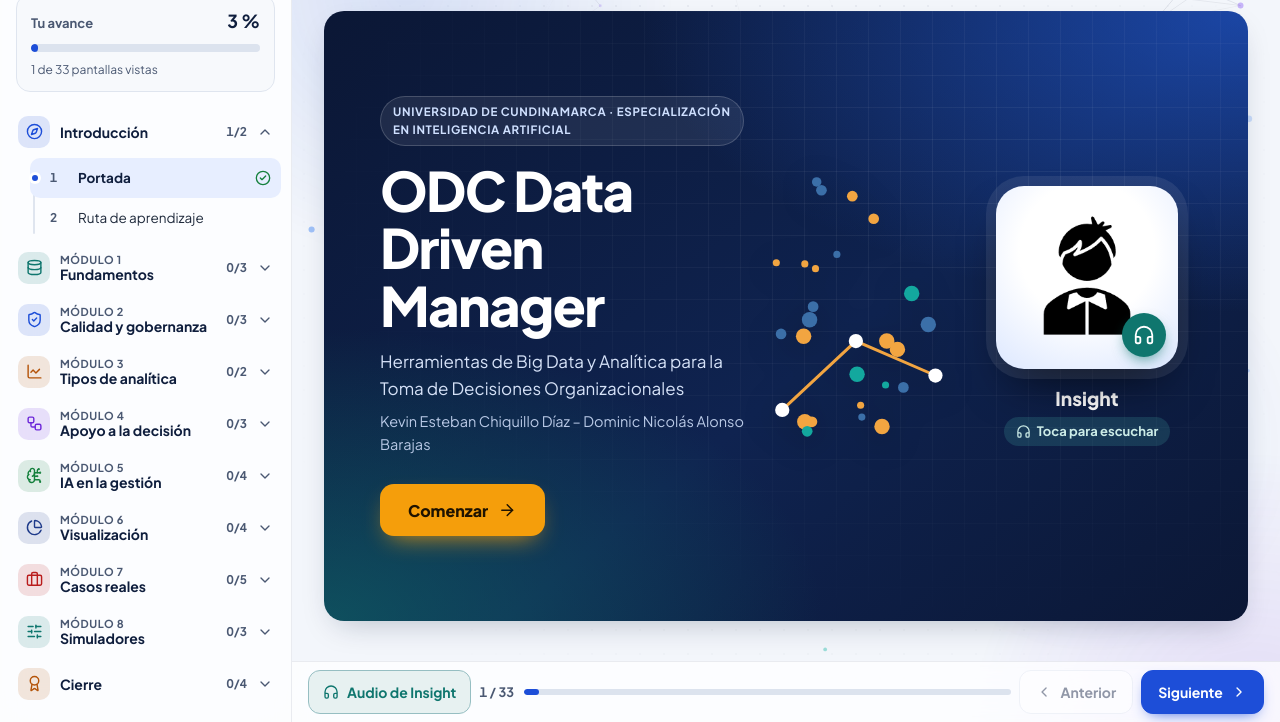
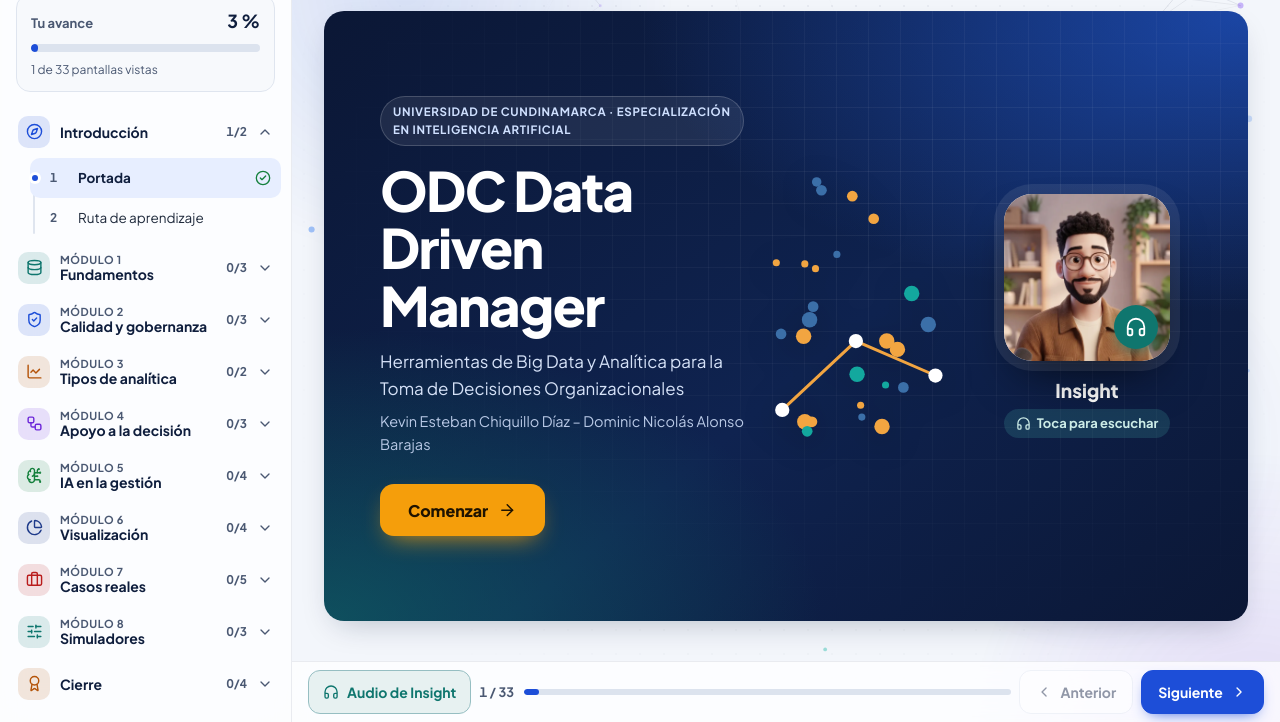
Before and after one commit to Kevinn-19/DataDriven-ODC, a plain HTML site: page scorm/index.html in a window 1280 px wide. Shown: the part 78-800 px from the top of the page. Drawn offline with Linux system fonts and the light colour scheme.

Commit message:
Nuevo avatar de Insight
Reemplaza el ícono anterior por el retrato de Insight (assets/insight.webp,
720 × 838, 48 KB). La imagen ahora llena cada marco (object-fit: cover)
encuadrada en la cara, así funciona en la tarjeta cuadrada, el panel
panorámico, la portada y la versión compacta junto al título. El botón de
audio queda por encima del retrato.

Co-Authored-By: Claude Opus 5.5 <noreply@anthropic.com>

```diff
--- a/scorm/css/styles.css
+++ b/scorm/css/styles.css
@@ -671,13 +671,16 @@ img, svg { max-width: 100%; }
   box-shadow: 0 0 0 6px color-mix(in srgb, var(--accent) 14%, transparent), var(--shadow);
   transition: box-shadow .25s, transform .25s var(--ease);
 }
-.insight-media img { display: block; width: auto; height: auto; max-width: min(88%, 236px); max-height: 88%; object-fit: contain; }
-.insight-media video { display: block; width: 100%; height: 100%; object-fit: cover; background: #0B1735; }
+/* El retrato llena el marco; se encuadra en la cara para que funcione en marcos cuadrados, panorámicos y pequeños */
+.insight-media img, .insight-media video { position: absolute; inset: 0; display: block; width: 100%; height: 100%; object-fit: cover; }
+.insight-media img { object-position: 50% 32%; }
+.insight-media video { background: #0B1735; }
 button.insight-media::before, button.insight-media::after { /* botón de reproducir superpuesto */
   content: "";
   position: absolute;
   right: 12px;
   bottom: 12px;
+  z-index: 1; /* encima del retrato */
   width: 44px;
   height: 44px;
   border-radius: 50%;
@@ -1911,6 +1914,7 @@ details.support li { margin-bottom: 6px; }
 .insight-stage .insight-media::before { /* anillos que laten mientras Insight habla */
   content: "";
   position: absolute;
+  z-index: 1;
   inset: 0;
   border-radius: inherit;
   box-shadow: inset 0 0 0 0 color-mix(in srgb, var(--teal) 50%, transparent);
--- a/scorm/imsmanifest.xml
+++ b/scorm/imsmanifest.xml
@@ -24,7 +24,7 @@
       <file href="css/styles.css"/>
       <file href="js/scorm.js"/>
       <file href="js/app.js"/>
-      <file href="assets/insight.png"/>
+      <file href="assets/insight.webp"/>
       <file href="assets/LICENSE-lucide.txt"/>
       <file href="fonts/plus-jakarta-sans-latin-wght-normal.woff2"/>
       <file href="fonts/plus-jakarta-sans-latin-ext-wght-normal.woff2"/>
--- a/scorm/index.html
+++ b/scorm/index.html
@@ -199,7 +199,7 @@
             <g fill="#fff"><circle cx="12" cy="197" r="6"/><circle cx="74" cy="139" r="6"/><circle cx="141" cy="168" r="6"/></g>
           </svg>
         </div>
-        <div class="avatar"><button data-insight aria-label="Escuchar a Insight"><img src="assets/insight.png" alt="Insight, guía virtual"></button><span>Insight</span><small>Toca para escuchar</small></div>
+        <div class="avatar"><button data-insight aria-label="Escuchar a Insight"><img src="assets/insight.webp" alt="Insight, guía virtual"></button><span>Insight</span><small>Toca para escuchar</small></div>
       </div>
       <div class="audio" hidden>
         <p>Buen día, espero te encuentres muy bien. Soy Insight, tu acompañante digital. Bienvenido al campus de Data Driven Manager.</p>
@@ -241,7 +241,7 @@
             <div class="card c-green" style="grid-area:val"><span class="ico"><svg class="i" aria-hidden="true"><use href="#i-gem"/></svg></span><h3>Valor</h3><p class="ex">qué tanto sirven para decidir mejor.</p></div>
           </div>
         </div>
-        <div class="avatar"><button data-insight aria-label="Escuchar a Insight"><img src="assets/insight.png" alt=""></button><span>Insight</span><small>Toca para escuchar</small></div>
+        <div class="avatar"><button data-insight aria-label="Escuchar a Insight"><img src="assets/insight.webp" alt=""></button><span>Insight</span><small>Toca para escuchar</small></div>
       </div>
       <div class="audio" hidden>
         <p>Big Data no es solo mucha información: surge de la combinación de las 5 V (Fakhfakh &amp; Mezghani, 2025; Yu et al., 2022).</p>
@@ -264,7 +264,7 @@
             <div class="pyr-row"><div class="pyr-bar" style="background:var(--teal);width:100%"><span class="bar-title"><svg class="i" aria-hidden="true"><use href="#i-binary"/></svg>Dato</span><small>hecho sin contexto</small></div><div class="pyr-ex">12 unidades vendidas</div></div>
           </div>
         </div>
-        <div class="avatar"><button data-insight aria-label="Escuchar a Insight"><img src="assets/insight.png" alt=""></button><span>Insight</span><small>Toca para escuchar</small></div>
+        <div class="avatar"><button data-insight aria-label="Escuchar a Insight"><img src="assets/insight.webp" alt=""></button><span>Insight</span><small>Toca para escuchar</small></div>
       </div>
       <div class="audio" hidden>
         <p>La analítica de negocios se basa en utilizar datos para tomar decisiones (Davenport &amp; Harris, 2007). Este proceso comienza con la recolección de información, que puede ser interna o externa.</p>
@@ -320,7 +320,7 @@
           </div>
           <p class="source">Fakhfakh &amp; Mezghani, 2025; Gökalp et al., 2022; Yu et al., 2022.</p>
         </div>
-        <div class="avatar"><button data-insight aria-label="Escuchar a Insight"><img src="assets/insight.png" alt=""></button><span>Insight</span><small>Toca para escuchar</small></div>
+        <div class="avatar"><button data-insight aria-label="Escuchar a Insight"><img src="assets/insight.webp" alt=""></button><span>Insight</span><small>Toca para escuchar</small></div>
       </div>
       <div class="audio" hidden>
         <p>La calidad de los datos es importante para tomar buenas decisiones en una organización, ya que los resultados del análisis dependen de la calidad de la información. Para evaluarla se usan seis características.</p>
@@ -340,7 +340,7 @@
           <div class="card c-blue"><span class="ico"><svg class="i" aria-hidden="true"><use href="#i-scroll-text"/></svg></span><span class="num">2</span><h3>Decreto 1377 de 2013</h3><p>Desarrolla el derecho de las personas a conocer, actualizar, validar y eliminar la información recogida sobre ellas en las bases de datos</p><p class="ex"><a href="https://www.funcionpublica.gov.co/eva/gestornormativo/norma.php?i=53646" target="_blank" rel="noopener">Ver norma<svg class="i" aria-hidden="true"><use href="#i-external-link"/></svg></a></p></div>
           <div class="card c-orange"><span class="ico"><svg class="i" aria-hidden="true"><use href="#i-shield-check"/></svg></span><span class="num">3</span><h3>Principio de responsabilidad demostrada (SIC)</h3><p>Las empresas no solo deben cumplir las normas, sino también demostrar que protegen correctamente los datos.</p></div>
         </div>
-        <div class="avatar"><button data-insight aria-label="Escuchar a Insight"><img src="assets/insight.png" alt=""></button><span>Insight</span><small>Toca para escuchar</small></div>
+        <div class="avatar"><button data-insight aria-label="Escuchar a Insight"><img src="assets/insight.webp" alt=""></button><span>Insight</span><small>Toca para escuchar</small></div>
       </div>
       <div class="audio" hidden>
         <p>Ahora, vamos a ver qué normas hablan sobre el uso y la protección de los datos personales. En primer lugar está la Ley 1581 de 2012, que explica el uso correcto de la información y los aspectos más relevantes que se deben cumplir.</p>
@@ -400,7 +400,7 @@
           </div>
           <p class="lead after">Un buen modelo predictivo necesita los tres niveles de analítica, no solo uno.</p>
         </div>
-        <div class="avatar"><button data-insight aria-label="Escuchar a Insight"><img src="assets/insight.png" alt=""></button><span>Insight</span><small>Toca para escuchar</small></div>
+        <div class="avatar"><button data-insight aria-label="Escuchar a Insight"><img src="assets/insight.webp" alt=""></button><span>Insight</span><small>Toca para escuchar</small></div>
       </div>
       <div class="audio" hidden>
         <p>La analítica de negocios se clasifica en tres niveles: descriptiva, predictiva y prescriptiva. La analítica descriptiva se enfoca en responder las preguntas «¿qué sucedió?» y «¿qué está ocurriendo ahora?»: toma datos históricos, tableros de control y resúmenes estadísticos para ver el estado del negocio (Appan et al., 2024; Cao &amp; Duan, 2024; Hirvonen et al., 2025).</p>
@@ -462,7 +462,7 @@
             </li>
           </ol>
         </div>
-        <div class="avatar"><button data-insight aria-label="Escuchar a Insight"><img src="assets/insight.png" alt=""></button><span>Insight</span><small>Toca para escuchar</small></div>
+        <div class="avatar"><button data-insight aria-label="Escuchar a Insight"><img src="assets/insight.webp" alt=""></button><span>Insight</span><small>Toca para escuchar</small></div>
       </div>
       <div class="audio" hidden>
         <p>Un Sistema de Apoyo a la Decisión es una herramienta que ayuda a los gerentes a analizar problemas; su función es complementar su conocimiento (Seguer, 2022; Simonovič et al., 2026).</p>
@@ -503,7 +503,7 @@
             </li>
           </ol>
         </div>
-        <div class="avatar"><button data-insight aria-label="Escuchar a Insight"><img src="assets/insight.png" alt=""></button><span>Insight</span><small>Toca para escuchar</small></div>
+        <div class="avatar"><button data-insight aria-label="Escuchar a Insight"><img src="assets/insight.webp" alt=""></button><span>Insight</span><small>Toca para escuchar</small></div>
       </div>
       <div class="audio" hidden>
         <p>La toma de decisiones tiene cinco fases para que las empresas identifiquen problemas y elijan la mejor alternativa (Orjatsalo &amp; Orjatsalo, 2025; Seguer, 2022).</p>
@@ -541,7 +541,7 @@
           <div class="detail" data-detail-box hidden></div>
           <p class="lead after">Una revisión de estudios del 2014 al 2024 reporta mejoras de 20 % a 30 % en eficiencia y reducción de riesgos, 15 % menos rotación de personal y 25 % más ventas en comercio electrónico (JianGang &amp; Yusof Ali, 2025).</p>
         </div>
-        <div class="avatar"><button data-insight aria-label="Escuchar a Insight"><img src="assets/insight.png" alt=""></button><span>Insight</span><small>Toca para escuchar</small></div>
+        <div class="avatar"><button data-insight aria-label="Escuchar a Insight"><img src="assets/insight.webp" alt=""></button><span>Insight</span><small>Toca para escuchar</small></div>
       </div>
       <div class="audio" hidden>
         <p>La inteligencia artificial ya está en todas las áreas: detecta fraudes en finanzas, recomienda productos en marketing, anticipa fallas en operaciones y responde clientes en servicio. Una revisión de estudios reporta, por ejemplo, un 15 % menos de rotación de personal y un 25 % más de ventas en comercio electrónico. Pulsa cada área para ver un ejemplo real y la pregunta clave que debes hacerte antes de usarla.</p>
@@ -582,7 +582,7 @@
             </div>
           </div>
         </div>
-        <div class="avatar"><button data-insight aria-label="Escuchar a Insight"><img src="assets/insight.png" alt=""></button><span>Insight</span><small>Toca para escuchar</small></div>
+        <div class="avatar"><button data-insight aria-label="Escuchar a Insight"><img src="assets/insight.webp" alt=""></button><span>Insight</span><small>Toca para escuchar</small></div>
       </div>
       <div class="audio" hidden>
         <p>Hoy puedes preguntarle a tus datos en español. Pero cuidado: un asistente de IA puede responder con seguridad algo equivocado. Los modelos de lenguaje natural leen documentos mucho más rápido que un sistema tradicional, pero los más complejos cuestan más y son más difíciles de explicar. Verifica siempre las cifras, pide las fuentes y nunca compartas datos confidenciales en herramientas no autorizadas por tu organización.</p>
@@ -602,7 +602,7 @@
           </div>
           <p class="source">Referencias para gobernar la IA: NIST AI Risk Management Framework (2023) y Reglamento de IA de la Unión Europea (2024).</p>
         </div>
-        <div class="avatar"><button data-insight aria-label="Escuchar a Insight"><img src="assets/insight.png" alt=""></button><span>Insight</span><small>Toca para escuchar</small></div>
+        <div class="avatar"><button data-insight aria-label="Escuchar a Insight"><img src="assets/insight.webp" alt=""></button><span>Insight</span><small>Toca para escuchar</small></div>
       </div>
       <div class="audio" hidden>
         <p>La IA no responde por sus errores: respondes tú. Antes de usar un modelo pregunta si trata a las personas de forma justa, si puedes explicar su resultado, si protege los datos y si hay una persona que revise las decisiones importantes. En un estudio, explicar el modelo redujo la diferencia entre grupos de clientes de 12,9 % a 5,9 %. Estos principios están en marcos como el del NIST y el reglamento europeo de IA.</p>
@@ -639,7 +639,7 @@
 
     <!-- ===================== MÓDULO 6 ===================== -->
     <section class="screen" id="m6" data-title="Principios de visualización" data-pill="MÓDULO 6 · VISUALIZACIÓN" data-color="navy" data-mod="Módulo 6 · Visualización">
-      <div class="avatar insight-inline"><button data-insight aria-label="Escuchar a Insight"><img src="assets/insight.png" alt=""></button><span>Insight</span><small>Toca para escuchar</small></div>
+      <div class="avatar insight-inline"><button data-insight aria-label="Escuchar a Insight"><img src="assets/insight.webp" alt=""></button><span>Insight</span><small>Toca para escuchar</small></div>
       <p class="lead">Visualizar es traducir datos en respuestas visuales. Primero define la pregunta; después elige el gráfico.</p>
       <div class="grid g5">
         <div class="vizcard"><h4>Comparar categorías</h4>
@@ -665,7 +665,7 @@
     </section>
 
     <section class="screen" data-title="Cómo leer un dashboard" data-pill="MÓDULO 6 · VISUALIZACIÓN" data-color="navy" data-mod="Módulo 6 · Visualización">
-      <div class="avatar insight-inline"><button data-insight aria-label="Escuchar a Insight"><img src="assets/insight.png" alt=""></button><span>Insight</span><small>Toca para escuchar</small></div>
+      <div class="avatar insight-inline"><button data-insight aria-label="Escuchar a Insight"><img src="assets/insight.webp" alt=""></button><span>Insight</span><small>Toca para escuchar</small></div>
       <p class="lead">Un tablero combina indicadores, tendencias y comparaciones. Sirve para seguir los indicadores del negocio y reaccionar más rápido a los cambios, siempre que los datos estén organizados, actualizados y estructurados (Huu, 2025). Para interpretarlo, hazle tres preguntas:</p>
       <div class="dash" data-dashboard>
         <div>
@@ -748,7 +748,7 @@
             <button class="card c-blue" data-goto="case-walmart"><span class="ico"><svg class="i" aria-hidden="true"><use href="#i-store"/></svg></span><span class="num">3</span><h3>Walmart</h3><p class="ex">pronóstico de demanda ante huracanes.</p><span class="seen" data-seen="case-walmart" hidden><svg class="i" aria-hidden="true"><use href="#i-check"/></svg>Visto</span></button>
           </div>
         </div>
-        <div class="avatar"><button data-insight aria-label="Escuchar a Insight"><img src="assets/insight.png" alt=""></button><span>Insight</span><small>Toca para escuchar</small></div>
+        <div class="avatar"><button data-insight aria-label="Escuchar a Insight"><img src="assets/insight.webp" alt=""></button><span>Insight</span><small>Toca para escuchar</small></div>
       </div>
       <div class="audio" hidden>
         <p>Aprender de otros es la forma más rápida de mejorar. En este módulo revisarás tres casos reales: Netflix, UPS y Walmart. En cada uno verás qué datos usaron, qué decisión tomaron y qué resultados obtuvieron. Elige el que quieras.</p>
@@ -756,7 +756,7 @@
     </section>
 
     <section class="screen" id="case-netflix" data-title="Caso Netflix · Personalización" data-pill="MÓDULO 7 · CASOS REALES" data-color="red" data-mod="Módulo 7 · Casos reales">
-      <div class="avatar insight-inline"><button data-insight aria-label="Escuchar a Insight"><img src="assets/insight.png" alt=""></button><span>Insight</span><small>Toca para escuchar</small></div>
+      <div class="avatar insight-inline"><button data-insight aria-label="Escuchar a Insight"><img src="assets/insight.webp" alt=""></button><span>Insight</span><small>Toca para escuchar</small></div>
       <div class="case">
         <div style="--c:var(--red)">
           <div class="stat"><b>≈ 80 %</b><span>Según Gomez-Uribe y Hunt (2015), el sistema de recomendación influye en cerca del 80 % de las horas reproducidas.</span></div>
@@ -779,7 +779,7 @@
     </section>
 
     <section class="screen" id="case-ups" data-title="Caso UPS · Optimización de rutas (ORION)" data-pill="MÓDULO 7 · CASOS REALES" data-color="red" data-mod="Módulo 7 · Casos reales">
-      <div class="avatar insight-inline"><button data-insight aria-label="Escuchar a Insight"><img src="assets/insight.png" alt=""></button><span>Insight</span><small>Toca para escuchar</small></div>
+      <div class="avatar insight-inline"><button data-insight aria-label="Escuchar a Insight"><img src="assets/insight.webp" alt=""></button><span>Insight</span><small>Toca para escuchar</small></div>
       <div class="case">
         <div style="--c:var(--orange)">
           <div class="stat"><b>2016</b><span>ORION ganó el Premio Franz Edelman 2016 (INFORMS).</span></div>
@@ -802,7 +802,7 @@
     </section>
 
     <section class="screen" id="case-walmart" data-title="Caso Walmart · Pronosticar con datos históricos" data-pill="MÓDULO 7 · CASOS REALES" data-color="red" data-mod="Módulo 7 · Casos reales">
-      <div class="avatar insight-inline"><button data-insight aria-label="Escuchar a Insight"><img src="assets/insight.png" alt=""></button><span>Insight</span><small>Toca para escuchar</small></div>
+      <div class="avatar insight-inline"><button data-insight aria-label="Escuchar a Insight"><img src="assets/insight.webp" alt=""></button><span>Insight</span><small>Toca para escuchar</small></div>
       <div class="case">
         <div style="--c:var(--blue)">
           <div class="stat"><b>≈ 7 ×</b><span>Según The New York Times (Hays, 2004), la ejecutiva de información de Wal-Mart contó que las Pop-Tarts de fresa venden cerca de siete veces su ritmo normal antes de un huracán, y que el producto más vendido era la cerveza.</span></div>
@@ -860,7 +860,7 @@
       <p class="lead">Dos simuladores con datos ficticios para decidir sin riesgo. En cada uno recibes un escenario, tomas una decisión y obtienes realimentación comparando tu resultado con el óptimo.<br><b>Puntaje por simulador:</b> calidad de la decisión (60 %), comparación con el resultado óptimo (40 %)</p>
       <div class="grid sim-pick">
         <button class="card c-teal" data-goto="sim1"><span class="ico"><svg class="i" aria-hidden="true"><use href="#i-tag"/></svg></span><span class="num">1</span><h3>Simulador 1 · Precio óptimo</h3><p class="ex">analítica predictiva y prescriptiva</p></button>
-        <div class="avatar"><button data-insight aria-label="Escuchar a Insight"><img src="assets/insight.png" alt=""></button><span>Insight</span><small>Toca para escuchar</small></div>
+        <div class="avatar"><button data-insight aria-label="Escuchar a Insight"><img src="assets/insight.webp" alt=""></button><span>Insight</span><small>Toca para escuchar</small></div>
         <button class="card c-orange" data-goto="sim2"><span class="ico"><svg class="i" aria-hidden="true"><use href="#i-briefcase"/></svg></span><span class="num">2</span><h3>Simulador 2 · Gerente por un día</h3><p class="ex">decisión con incertidumbre y calidad de datos</p></button>
       </div>
       <div class="audio" hidden>
@@ -869,7 +869,7 @@
     </section>
 
     <section class="screen" id="sim1" data-title="Simulador 1 · Precio óptimo" data-pill="MÓDULO 8 · SIMULADORES" data-color="teal" data-mod="Módulo 8 · Simuladores">
-      <div class="avatar insight-inline"><button data-insight aria-label="Escuchar a Insight"><img src="assets/insight.png" alt=""></button><span>Insight</span><small>Toca para escuchar</small></div>
+      <div class="avatar insight-inline"><button data-insight aria-label="Escuchar a Insight"><img src="assets/insight.webp" alt=""></button><span>Insight</span><small>Toca para escuchar</small></div>
       <div class="sim1" data-sim1>
         <div>
           <p class="label"><svg class="i" aria-hidden="true"><use href="#i-sliders-horizontal"/></svg>Panel de control</p>
@@ -892,7 +892,7 @@
     </section>
 
     <section class="screen" id="sim2" data-title="Simulador 2 · Gerente por un día" data-pill="MÓDULO 8 · SIMULADORES" data-color="teal" data-mod="Módulo 8 · Simuladores">
-      <div class="avatar insight-inline"><button data-insight aria-label="Escuchar a Insight"><img src="assets/insight.png" alt=""></button><span>Insight</span><small>Toca para escuchar</small></div>
+      <div class="avatar insight-inline"><button data-insight aria-label="Escuchar a Insight"><img src="assets/insight.webp" alt=""></button><span>Insight</span><small>Toca para escuchar</small></div>
       <div class="sim2" data-sim2>
         <div class="start"><span class="start-ico"><svg class="i" aria-hidden="true"><use href="#i-trending-down"/></svg></span>Ventas del Norte caen 12 %<br><span style="font-weight:400;font-size:13px">Escenario: las ventas del Norte caen 12 % y el comité te pide una decisión hoy. Recibes tablero, historial y un correo con presión por actuar rápido.</span><br>¿Qué haces primero?</div>
         <div>
@@ -1032,7 +1032,7 @@
     </header>
     <div class="drawer-grid">
       <div class="insight-stage">
-        <div class="insight-media" id="insightMedia"><img src="assets/insight.png" alt="Insight, guía virtual"></div>
+        <div class="insight-media" id="insightMedia"><img src="assets/insight.webp" alt="Insight, guía virtual"></div>
         <!-- En las actividades Insight solo habla: onda de voz en lugar del avatar -->
         <div class="voice-wave" aria-hidden="true">
           <span class="voice-core"><svg class="i" aria-hidden="true"><use href="#i-headphones"/></svg></span>
--- a/scorm/js/app.js
+++ b/scorm/js/app.js
@@ -451,7 +451,7 @@
 
   function showAvatarImage() {
     videoEl = null;
-    $('#insightMedia').innerHTML = '<img src="assets/insight.png" alt="Insight, guía virtual">';
+    $('#insightMedia').innerHTML = '<img src="assets/insight.webp" alt="Insight, guía virtual">';
   }
   // Si el video no existe o no se puede reproducir: imagen + voz del navegador (una sola vez)
   function videoFallback() {
@@ -473,7 +473,7 @@
     $('#drawerSub').textContent = s.dataset.title;
     $('#drawerScript').innerHTML = audio ? audio.innerHTML : '<p>Esta pantalla no tiene audio.</p>';
     if (USE_AVATAR_VIDEO && !voiceOnly) {
-      $('#insightMedia').innerHTML = '<video src="' + screenFile('mp4', 'video') + '" poster="assets/insight.png" playsinline preload="metadata"></video>';
+      $('#insightMedia').innerHTML = '<video src="' + screenFile('mp4', 'video') + '" poster="assets/insight.webp" playsinline preload="metadata"></video>';
       videoEl = $('#insightMedia video');
       videoEl.addEventListener('error', videoFallback);
       // Solo cuenta el video que sigue en pantalla (uno descartado puede emitir eventos tarde)
```
Also changed, not shown: scorm/assets/insight.png (deleted), scorm/assets/insight.webp (added), 2 other files.
